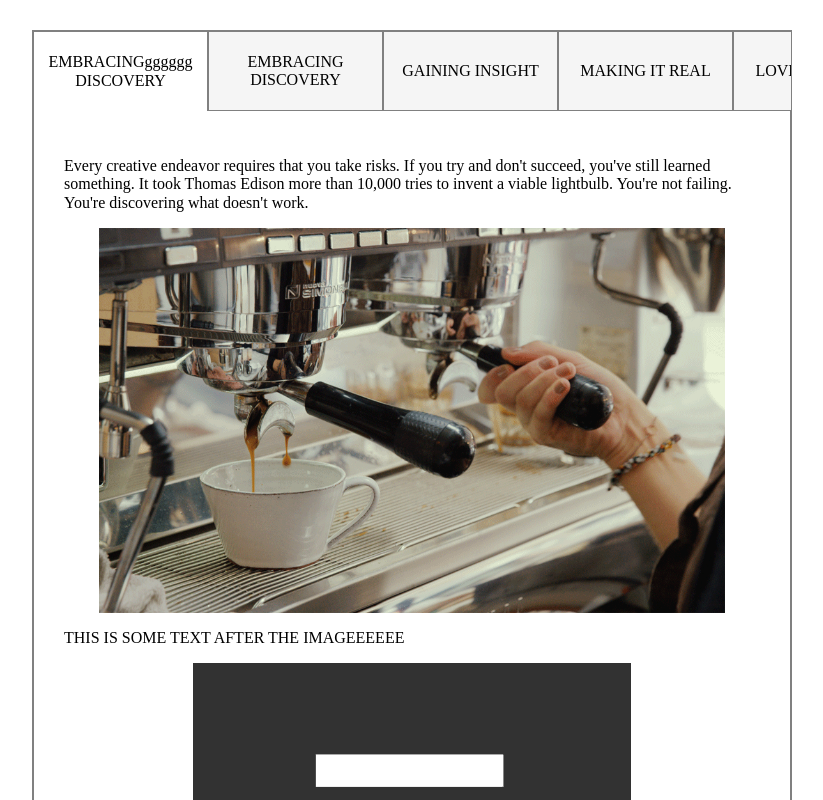
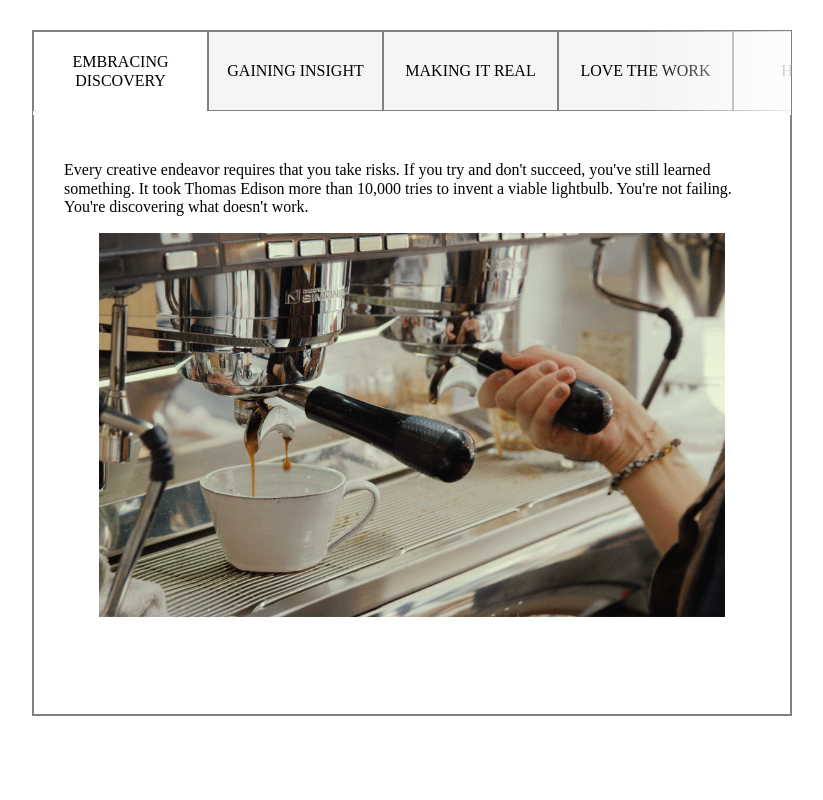
Before and after one commit to pfreema1/tab-block, a React (Create React App) app: page / in a window 1280 px wide. Shown: the top 800 px of the page, without its empty margins (228-1051 px from the left). Built offline with nearby package versions, Linux system fonts and the light colour scheme.

Commit message:
logic added for handling overflow box fading

```diff
--- a/src/Components/TabBlockHeader.js
+++ b/src/Components/TabBlockHeader.js
@@ -1,8 +1,18 @@
 import React from "react";
 
-const TabBlockHeader = ({ data, handleTabClick, currentlyActiveTabIndex }) => {
+const TabBlockHeader = ({
+  data,
+  handleTabClick,
+  currentlyActiveTabIndex,
+  tabBlockHeaderRef,
+  handleTabHeaderScroll
+}) => {
   return (
-    <div className="tab-block__header-wrapper">
+    <div
+      onScroll={handleTabHeaderScroll}
+      ref={tabBlockHeaderRef}
+      className="tab-block__header-wrapper"
+    >
       {data.map((tab, index) => {
         return (
           <div
--- a/src/Containers/TabBlockContainer.css
+++ b/src/Containers/TabBlockContainer.css
@@ -9,6 +9,33 @@ div {
   border: 1px solid gray;
   box-sizing: border-box;
   /* height: 100px; */
+  position: relative;
+}
+
+.tab-block__header-overlay--left,
+.tab-block__header-overlay--right {
+  position: absolute;
+  top: 0;
+
+  height: 80px;
+  width: 100%;
+  pointer-events: none;
+}
+
+.tab-block__header-overlay--left {
+  background-image: linear-gradient(
+    to left,
+    RGBA(255, 255, 255, 0.85) 0%,
+    RGBA(255, 255, 255, 0) 20%
+  );
+}
+
+.tab-block__header-overlay--right {
+  background-image: linear-gradient(
+    to right,
+    RGBA(255, 255, 255, 0.85) 0%,
+    RGBA(255, 255, 255, 0) 20%
+  );
 }
 
 .tab-block__header-wrapper {
@@ -17,6 +44,14 @@ div {
   display: inline-flex;
   flex-wrap: nowrap;
   width: 100%;
+}
+
+.tab-block__header-wrapper::before {
+  content: "";
+}
+
+.tab-block__header-wrapper::after {
+  content: "";
 }
 
 .tab-block__content-wrapper {
--- a/src/Containers/TabBlockContainer.js
+++ b/src/Containers/TabBlockContainer.js
@@ -7,13 +7,57 @@ class TabBlockContainer extends Component {
   constructor(props) {
     super(props);
 
-    // this.data = this.prepareContent(props.data);
-
     this.state = {
       currentlyActiveTabIndex: 0,
-      data: this.prepareContent(props.data)
+      data: this.prepareContent(props.data),
+      headerScrollPos: null,
+      tabsScrollable: null,
+      showLeftTabBlur: false,
+      showRightTabBlur: false
     };
   }
+
+  componentDidMount = () => {
+    this.initTabFade();
+  };
+
+  initTabFade = () => {
+    if (
+      this.tabBlockHeaderEl.clientWidth !== this.tabBlockHeaderEl.scrollWidth
+    ) {
+      console.log("OVERFLOWY");
+      this.setState({ showRightTabBlur: true, tabsScrollable: true });
+    } else {
+      this.setState({ tabsScrollable: false });
+    }
+  };
+
+  handleTabHeaderScroll = () => {
+    let endOfScrollBarPos =
+      this.tabBlockHeaderEl.clientWidth + this.tabBlockHeaderEl.scrollLeft;
+
+    if (this.state.tabsScrollable) {
+      if (
+        this.tabBlockHeaderEl.scrollLeft > 40 &&
+        endOfScrollBarPos < this.tabBlockHeaderEl.scrollWidth - 40
+      ) {
+        //case: scroll bar is between beginning and end
+        if (!this.state.showLeftTabBlur || !this.state.showRightTabBlur) {
+          this.setState({ showLeftTabBlur: true, showRightTabBlur: true });
+        }
+      } else if (
+        this.tabBlockHeaderEl.scrollLeft <= 40 &&
+        this.state.showLeftTabBlur
+      ) {
+        this.setState({ showLeftTabBlur: false });
+      } else if (
+        endOfScrollBarPos >= this.tabBlockHeaderEl.scrollWidth - 40 &&
+        this.state.showRightTabBlur
+      ) {
+        this.setState({ showRightTabBlur: false });
+      }
+    }
+  };
 
   prepareContent = data => {
     let newDataArr = data.map(dataObj => {
@@ -42,14 +86,28 @@ class TabBlockContainer extends Component {
 
   render() {
     // const { data } = this.props;
-    const { currentlyActiveTabIndex, data } = this.state;
+    const {
+      currentlyActiveTabIndex,
+      data,
+      showRightTabBlur,
+      showLeftTabBlur,
+      scrolledToEnd
+    } = this.state;
 
     return (
       <div className="tab-block-wrapper">
+        <div
+          className={showRightTabBlur ? "tab-block__header-overlay--left" : ""}
+        />
+        <div
+          className={showLeftTabBlur ? "tab-block__header-overlay--right" : ""}
+        />
         <TabBlockHeader
           data={data}
           handleTabClick={this.handleTabClick}
           currentlyActiveTabIndex={currentlyActiveTabIndex}
+          tabBlockHeaderRef={el => (this.tabBlockHeaderEl = el)}
+          handleTabHeaderScroll={this.handleTabHeaderScroll}
         />
         <TabBlockContent
           data={data}
--- a/src/Data.js
+++ b/src/Data.js
@@ -3,12 +3,12 @@ import coffeeImage from "./Images/coffeeImage.gif";
 
 export const exampleData = {
   tabData: [
-    {
-      title: "EMBRACINGgggggg DISCOVERY",
-      text:
-        "Every creative endeavor requires that you take risks. If you try and don't succeed, you've still learned something. It took Thomas Edison more than 10,000 tries to invent a viable lightbulb. You're not failing. You're discovering what doesn't work. <p>*image*</p> THIS IS SOME TEXT AFTER THE IMAGEEEEEE <p>*image*</p> AND HERE IS SOME MOMOMOMOMOOOOO",
-      imageArr: [coffeeImage, articulateIcon]
-    },
+    // {
+    //   title: "EMBRACINGgggggg DISCOVERY",
+    //   text:
+    //     "Every creative endeavor requires that you take risks. If you try and don't succeed, you've still learned something. It took Thomas Edison more than 10,000 tries to invent a viable lightbulb. You're not failing. You're discovering what doesn't work. <p>*image*</p> THIS IS SOME TEXT AFTER THE IMAGEEEEEE <p>*image*</p> AND HERE IS SOME MOMOMOMOMOOOOO",
+    //   imageArr: [coffeeImage, articulateIcon]
+    // },
     {
       title: "EMBRACING DISCOVERY",
       text:
@@ -36,7 +36,7 @@ export const exampleData = {
     {
       title: "HAVE FUN",
       text:
-        "Every creative endeavor requires that you take risks. If you try and don't succeed, you've still learned something. It took Thomas Edison more than 10,000 tries to invent a viable lightbulb. You're not failing. You're discovering what doesn't work. <p>*image*</p>",
+        "Every creative endeavor requires that you take risks. If you try and don't succeed, you've still learned something. It took Thomas Edison more than 10,000 tries to invent a viable lightbulb. You're not failing. You're discovering what doesn't work.",
       imageArr: []
     }
   ]
```
